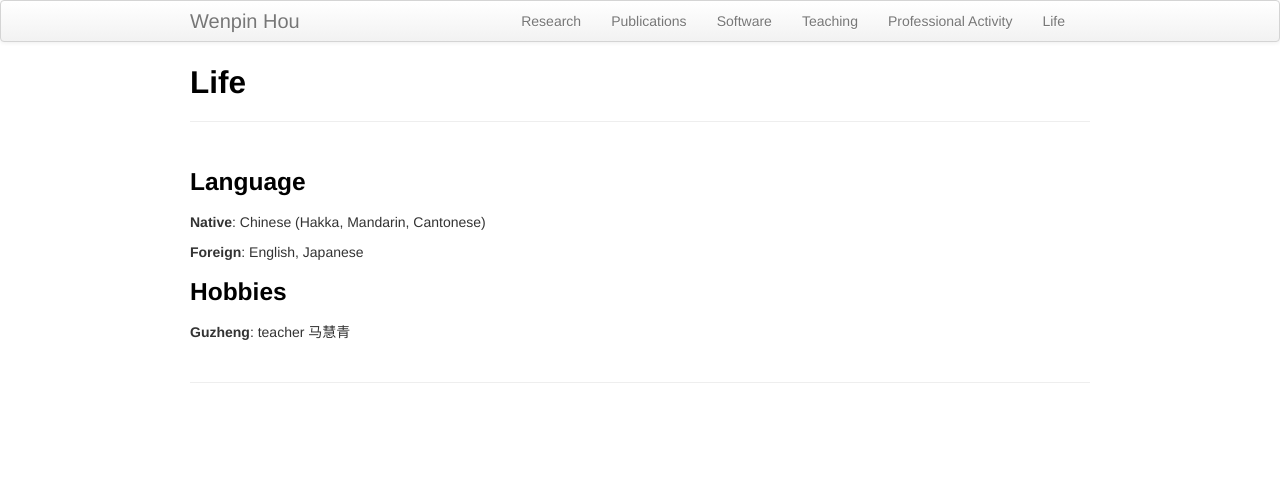
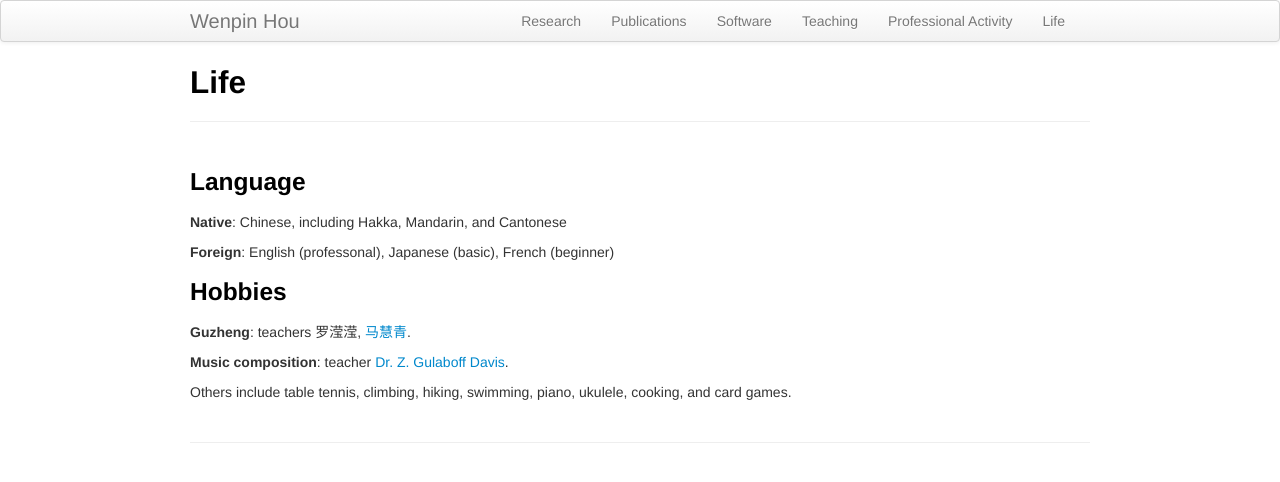
Before and after one commit to Winnie09/Wenpin_Hou, a Jekyll site: the page built from pages/life.md, in a window 1280 px wide. Shown: the top 482 px of the page. Built offline with Jekyll 4.4.1, drawn with Linux system fonts in a browser that asks for light colours.

Commit message:
Update life.md

```diff
--- a/pages/life.md
+++ b/pages/life.md
@@ -4,11 +4,15 @@ title: Life
 ---
 
 ### Language
-**Native**: Chinese (Hakka, Mandarin, Cantonese)
+**Native**: Chinese, including Hakka, Mandarin, and Cantonese
 
-**Foreign**: English, Japanese
+**Foreign**: English (professonal), Japanese (basic), French (beginner)
 
 
 ### Hobbies
 
-**Guzheng**: teacher 马慧青
+**Guzheng**: teachers 罗滢滢, [马慧青](http://www.hkmi.net/course.php?p=12).
+
+**Music composition**: teacher [Dr. Z. Gulaboff Davis](https://www.zgulaboffdavis.com/).
+
+Others include table tennis, climbing, hiking, swimming, piano, ukulele, cooking, and card games.
```
